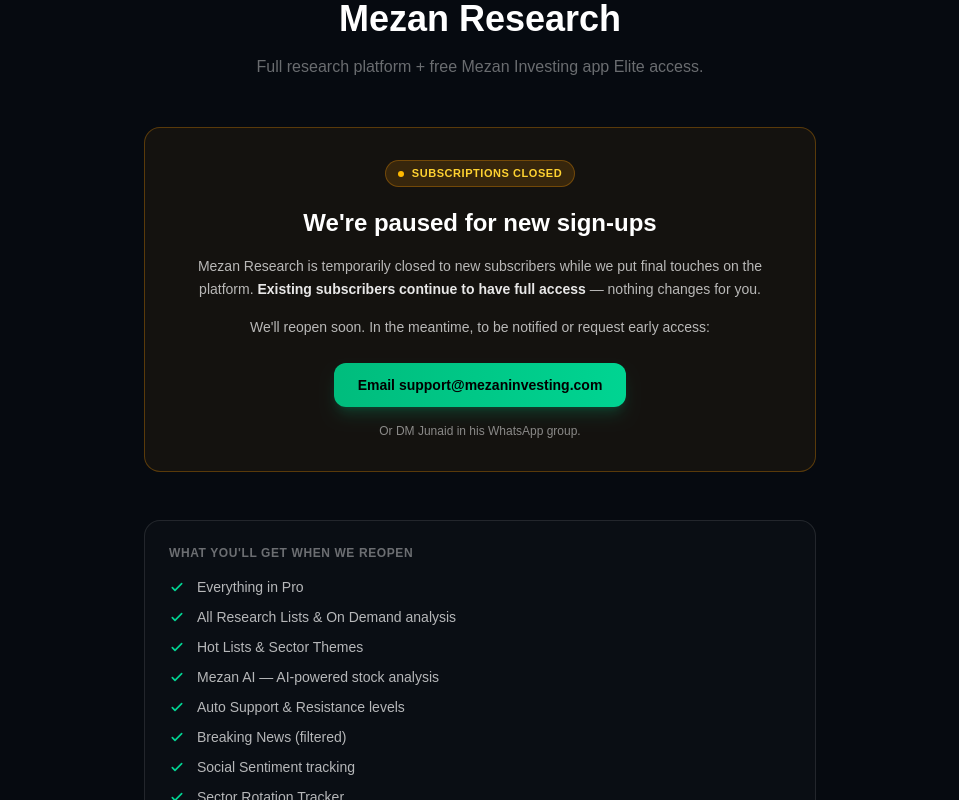
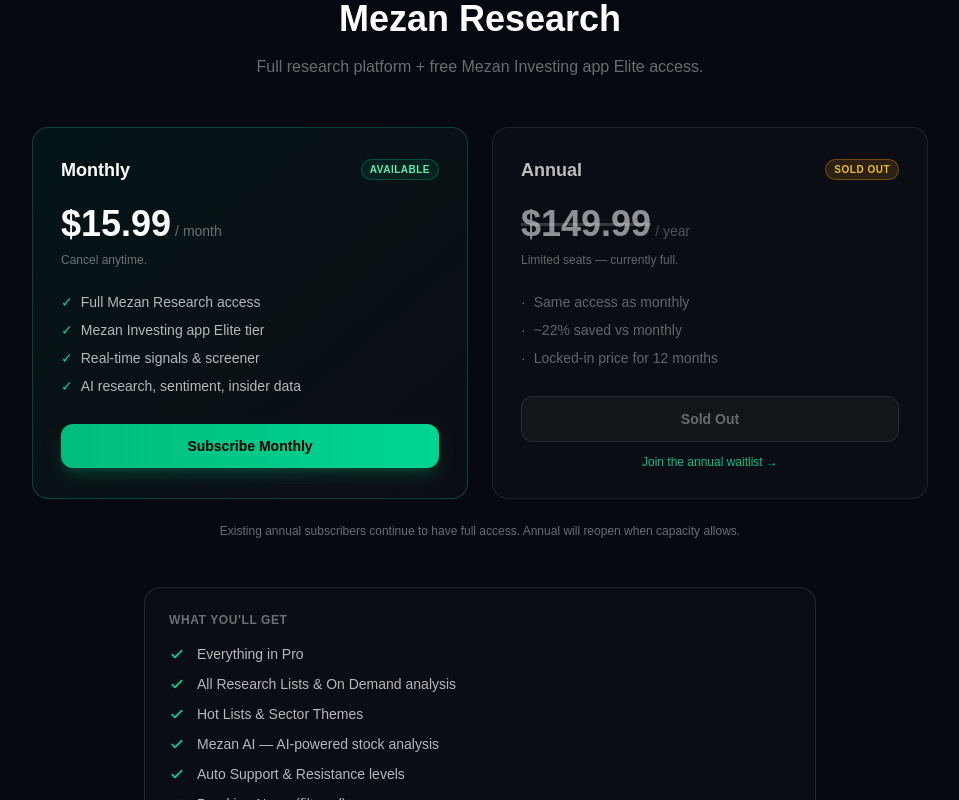
Before and after one commit to junaidjp/mezan-website, a Next.js app: page /elite in a window 1280 px wide. Shown: the part 3100-3900 px from the top of the page, without its empty margins (160-1119 px from the left). Built offline with nearby package versions, Linux system fonts and the light colour scheme; no server answers.

Commit message:
Making Yearly Inactive

```diff
--- a/src/app/api/stripe/checkout/route.ts
+++ b/src/app/api/stripe/checkout/route.ts
@@ -15,25 +15,41 @@
  * Create a Stripe checkout session for Mezan Research subscription.
  * Body: { uid, email, plan }
  *
- * Subscriptions are temporarily closed to new sign-ups. Set
- * `SUBSCRIPTIONS_OPEN=true` env var to reopen.
+ * Per-plan gates:
+ *   SUBSCRIPTIONS_MONTHLY_OPEN=true  → monthly available
+ *   SUBSCRIPTIONS_ANNUAL_OPEN=true   → annual available
+ * Anything else (unset / "false") closes that plan.
  */
 export async function POST(req: NextRequest) {
   try {
-    if (process.env.SUBSCRIPTIONS_OPEN !== "true") {
+    const stripe = getStripe();
+    const { uid, email, plan } = await req.json();
+    if (!uid || !email) {
+      return NextResponse.json({ error: "Missing uid or email" }, { status: 400 });
+    }
+
+    const monthlyOpen = process.env.SUBSCRIPTIONS_MONTHLY_OPEN === "true";
+    const annualOpen = process.env.SUBSCRIPTIONS_ANNUAL_OPEN === "true";
+
+    if (plan === "annual" && !annualOpen) {
       return NextResponse.json(
         {
-          error: "subscriptions_closed",
+          error: "annual_sold_out",
           message:
-            "Mezan Research is temporarily closed to new subscribers. Email support@mezaninvesting.com or DM Junaid in his WhatsApp group to be notified when we reopen.",
+            "The annual plan is sold out for now. Monthly is still available — or email support@mezaninvesting.com to join the annual waitlist.",
         },
         { status: 503 },
       );
     }
-    const stripe = getStripe();
-    const { uid, email, plan } = await req.json();
-    if (!uid || !email) {
-      return NextResponse.json({ error: "Missing uid or email" }, { status: 400 });
+    if (plan !== "annual" && !monthlyOpen) {
+      return NextResponse.json(
+        {
+          error: "monthly_closed",
+          message:
+            "Monthly subscriptions are temporarily closed. Email support@mezaninvesting.com to be notified when we reopen.",
+        },
+        { status: 503 },
+      );
     }
 
     const PRICE_ID = plan === "annual" ? PRICE_ANNUAL : PRICE_MONTHLY;
--- /dev/null
+++ b/src/app/elite/PricingCards.tsx
@@ -0,0 +1,115 @@
+"use client";
+
+import { useState } from "react";
+import { useRouter } from "next/navigation";
+import { useAuth } from "@/components/AuthProvider";
+
+export default function PricingCards() {
+  const router = useRouter();
+  const { user } = useAuth();
+  const [loading, setLoading] = useState(false);
+  const [errorMsg, setErrorMsg] = useState<string | null>(null);
+
+  const subscribeMonthly = async () => {
+    setErrorMsg(null);
+    if (!user || !user.email) {
+      router.push("/login?redirect=/elite%23pricing");
+      return;
+    }
+    setLoading(true);
+    try {
+      const res = await fetch("/api/stripe/checkout", {
+        method: "POST",
+        headers: { "Content-Type": "application/json" },
+        body: JSON.stringify({ uid: user.uid, email: user.email, plan: "monthly" }),
+      });
+      const data = await res.json();
+      if (!res.ok || !data.url) {
+        setErrorMsg(data.message || data.error || "Could not start checkout. Please try again.");
+        setLoading(false);
+        return;
+      }
+      window.location.href = data.url;
+    } catch (e: any) {
+      setErrorMsg(e.message || "Could not start checkout. Please try again.");
+      setLoading(false);
+    }
+  };
+
+  return (
+    <div className="mx-auto mt-12 max-w-4xl">
+      <div className="grid gap-6 md:grid-cols-2">
+        {/* MONTHLY — ACTIVE */}
+        <div className="relative rounded-2xl border border-emerald-500/30 bg-gradient-to-br from-emerald-500/[0.06] to-white/[0.02] p-7">
+          <div className="flex items-center justify-between">
+            <h3 className="text-lg font-bold">Monthly</h3>
+            <span className="rounded-full border border-emerald-500/30 bg-emerald-500/10 px-2 py-0.5 text-[10px] font-bold uppercase tracking-wider text-emerald-300">
+              Available
+            </span>
+          </div>
+          <div className="mt-5">
+            <span className="text-4xl font-bold">$15.99</span>
+            <span className="ml-1 text-sm text-white/40">/ month</span>
+          </div>
+          <p className="mt-2 text-xs text-white/40">Cancel anytime.</p>
+
+          <ul className="mt-6 space-y-2 text-sm text-white/70">
+            <li className="flex gap-2"><span className="text-emerald-400">✓</span> Full Mezan Research access</li>
+            <li className="flex gap-2"><span className="text-emerald-400">✓</span> Mezan Investing app Elite tier</li>
+            <li className="flex gap-2"><span className="text-emerald-400">✓</span> Real-time signals & screener</li>
+            <li className="flex gap-2"><span className="text-emerald-400">✓</span> AI research, sentiment, insider data</li>
+          </ul>
+
+          <button
+            onClick={subscribeMonthly}
+            disabled={loading}
+            className="mt-7 w-full rounded-xl bg-gradient-to-r from-emerald-500 to-emerald-400 px-6 py-3 text-sm font-bold text-black transition hover:from-emerald-400 hover:to-emerald-300 shadow-lg shadow-emerald-500/20 disabled:cursor-not-allowed disabled:opacity-60"
+          >
+            {loading ? "Redirecting…" : "Subscribe Monthly"}
+          </button>
+          {errorMsg && (
+            <p className="mt-3 text-xs text-red-400">{errorMsg}</p>
+          )}
+        </div>
+
+        {/* ANNUAL — SOLD OUT */}
+        <div className="relative rounded-2xl border border-white/10 bg-white/[0.02] p-7 opacity-90">
+          <div className="flex items-center justify-between">
+            <h3 className="text-lg font-bold text-white/80">Annual</h3>
+            <span className="rounded-full border border-amber-500/40 bg-amber-500/15 px-2 py-0.5 text-[10px] font-bold uppercase tracking-wider text-amber-300">
+              Sold Out
+            </span>
+          </div>
+          <div className="mt-5">
+            <span className="text-4xl font-bold text-white/60 line-through decoration-white/20">$149.99</span>
+            <span className="ml-1 text-sm text-white/30">/ year</span>
+          </div>
+          <p className="mt-2 text-xs text-white/40">Limited seats — currently full.</p>
+
+          <ul className="mt-6 space-y-2 text-sm text-white/40">
+            <li className="flex gap-2"><span>·</span> Same access as monthly</li>
+            <li className="flex gap-2"><span>·</span> ~22% saved vs monthly</li>
+            <li className="flex gap-2"><span>·</span> Locked-in price for 12 months</li>
+          </ul>
+
+          <button
+            disabled
+            className="mt-7 w-full cursor-not-allowed rounded-xl border border-white/10 bg-white/[0.04] px-6 py-3 text-sm font-semibold text-white/40"
+          >
+            Sold Out
+          </button>
+          <a
+            href="mailto:support@mezaninvesting.com?subject=Mezan%20Research%20Annual%20-%20Waitlist"
+            className="mt-3 block text-center text-xs text-emerald-400 hover:underline"
+          >
+            Join the annual waitlist →
+          </a>
+        </div>
+      </div>
+
+      <p className="mt-6 text-center text-xs text-white/40">
+        Existing annual subscribers continue to have full access. Annual will reopen when capacity allows.
+      </p>
+    </div>
+  );
+}
--- a/src/app/elite/page.tsx
+++ b/src/app/elite/page.tsx
@@ -1,3 +1,5 @@
+import PricingCards from "./PricingCards";
+
 export default function ElitePage() {
   return (
     <main className="min-h-screen bg-[#060a10] text-white">
@@ -176,33 +178,12 @@
           <p className="mt-4 text-white/40">Full research platform + free Mezan Investing app Elite access.</p>
         </div>
 
-        {/* CLOSED MESSAGE */}
-        <div className="mx-auto mt-12 max-w-2xl rounded-2xl border border-amber-500/30 bg-amber-500/[0.06] p-8 text-center">
-          <span className="inline-flex items-center gap-2 rounded-full border border-amber-500/30 bg-amber-500/15 px-3 py-1 text-[11px] font-bold uppercase tracking-wider text-amber-300">
-            <span className="h-1.5 w-1.5 rounded-full bg-amber-400" />
-            Subscriptions Closed
-          </span>
-          <h3 className="mt-5 text-2xl font-bold text-white">We&apos;re paused for new sign-ups</h3>
-          <p className="mt-4 text-sm leading-relaxed text-white/70">
-            Mezan Research is temporarily closed to new subscribers while we put final touches on the platform. <strong className="text-white/90">Existing subscribers continue to have full access</strong> — nothing changes for you.
-          </p>
-          <p className="mt-4 text-sm leading-relaxed text-white/70">
-            We&apos;ll reopen soon. In the meantime, to be notified or request early access:
-          </p>
-          <div className="mt-6 flex flex-col items-center gap-2 text-sm">
-            <a
-              href="mailto:support@mezaninvesting.com?subject=Mezan%20Research%20-%20Notify%20when%20open"
-              className="rounded-xl bg-gradient-to-r from-emerald-500 to-emerald-400 px-6 py-3 text-sm font-bold text-black transition hover:from-emerald-400 hover:to-emerald-300 shadow-lg shadow-emerald-500/20"
-            >
-              Email support@mezaninvesting.com
-            </a>
-            <p className="mt-2 text-xs text-white/50">Or DM Junaid in his WhatsApp group.</p>
-          </div>
-        </div>
+        {/* PRICING CARDS — monthly active, annual sold out */}
+        <PricingCards />
 
-        {/* What you get when we reopen */}
+        {/* What you get */}
         <div className="mx-auto mt-12 max-w-2xl rounded-2xl border border-white/10 bg-white/[0.02] p-6">
-          <p className="text-xs font-semibold uppercase tracking-wider text-white/40">What you&apos;ll get when we reopen</p>
+          <p className="text-xs font-semibold uppercase tracking-wider text-white/40">What you&apos;ll get</p>
           <ul className="mt-4 space-y-2.5">
             {eliteFeatures.map((f) => (
               <li key={f} className="flex items-start gap-3">
@@ -437,7 +418,7 @@
     a: "Scanners update daily. News and social sentiment refresh throughout the day. AI analysis runs on the latest available market data. Charts are real-time via TradingView.",
   },
   {
-    q: "What's the annual plan?",
-    a: "Annual pricing is custom. Email support@mezaninvesting.com or DM Junaid in his WhatsApp group for details — we'll match the right plan to your needs.",
+    q: "Is the annual plan available?",
+    a: "Annual is currently sold out — we cap annual seats to keep the experience high-quality. Monthly is fully available, and you can join the annual waitlist by emailing support@mezaninvesting.com. We'll let you know as soon as a spot opens up.",
   },
 ];
```
